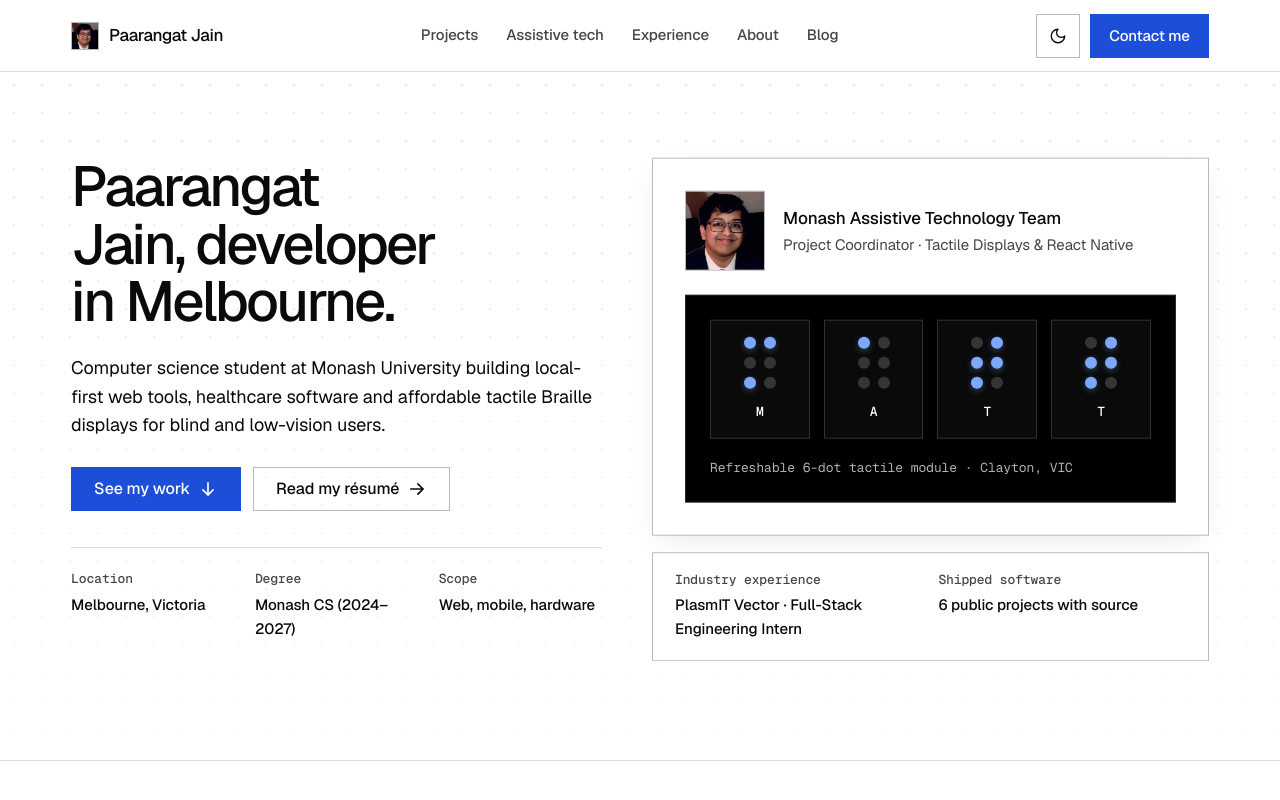
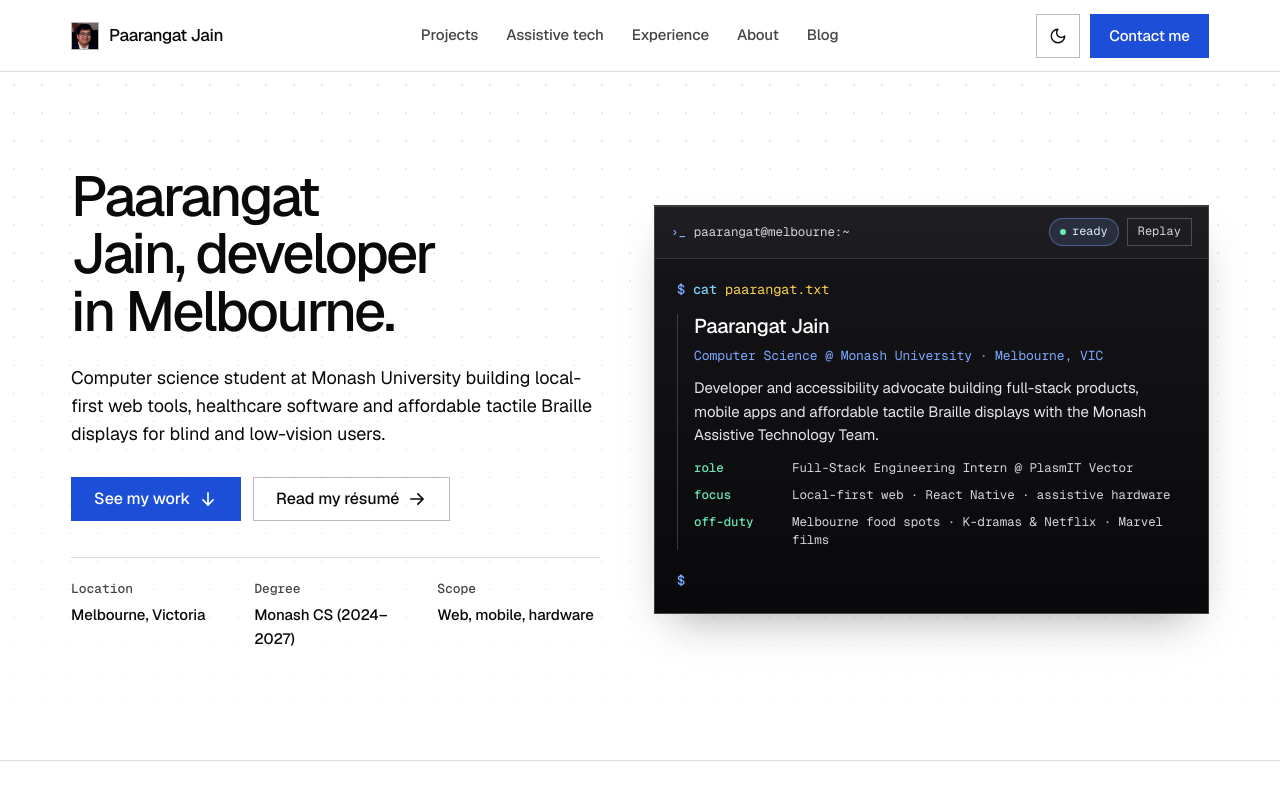
Before and after one commit to pjrus/p-jain-dev, a SvelteKit app: page / in a window 1280 px wide. Shown: the top 800 px of the page. Built offline with nearby package versions, Linux system fonts and the light colour scheme.

Commit message:
feat(hero): replace static RHS plate with personal single-tab auto-typing terminal

```diff
--- /dev/null
+++ b/src/lib/components/HeroTerminal.svelte
@@ -0,0 +1,170 @@
+<script>
+  import { onMount } from 'svelte';
+
+  const COMMAND = [
+    { type: 'cmd', text: 'cat' },
+    { type: 'str', text: ' paarangat.txt' },
+  ];
+
+  const LINES = [
+    { kind: 'name', key: '', text: 'Paarangat Jain' },
+    { kind: 'sub', key: '', text: 'Computer Science @ Monash University · Melbourne, VIC' },
+    {
+      kind: 'bio',
+      key: '',
+      text: 'Developer and accessibility advocate building full-stack products, mobile apps and affordable tactile Braille displays with the Monash Assistive Technology Team.',
+    },
+    { kind: 'kv', key: 'role', text: 'Full-Stack Engineering Intern @ PlasmIT Vector' },
+    { kind: 'kv', key: 'focus', text: 'Local-first web · React Native · assistive hardware' },
+    { kind: 'kv', key: 'off-duty', text: 'Melbourne food spots · K-dramas & Netflix · Marvel films' },
+  ];
+
+  const CMD_TOTAL = COMMAND.reduce((n, t) => n + t.text.length, 0);
+  const LINE_LENGTHS = LINES.map((l) => l.text.length);
+  const ALL_TOTAL = CMD_TOTAL + LINE_LENGTHS.reduce((a, b) => a + b, 0);
+
+  /**
+   * Slices syntax-highlighted command tokens to the first `count` characters.
+   * @param {number} count
+   */
+  function sliceCommand(count) {
+    let rem = Math.max(0, count);
+    const out = [];
+    for (const tok of COMMAND) {
+      if (rem <= 0) break;
+      const take = Math.min(tok.text.length, rem);
+      out.push({ type: tok.type, text: tok.text.slice(0, take) });
+      rem -= take;
+    }
+    return out;
+  }
+
+  let typedCount = $state(ALL_TOTAL);
+  let reducedMotion = $state(false);
+  let runId = 0;
+
+  let cmdTyped = $derived(sliceCommand(Math.min(typedCount, CMD_TOTAL)));
+  let isTypingCmd = $derived(typedCount < CMD_TOTAL);
+  let isDone = $derived(typedCount >= ALL_TOTAL);
+
+  let renderedLines = $derived.by(() => {
+    let offset = CMD_TOTAL;
+    return LINES.map((line, i) => {
+      const len = LINE_LENGTHS[i];
+      const shown = Math.min(len, Math.max(0, typedCount - offset));
+      const active = typedCount >= offset && typedCount < offset + len;
+      offset += len;
+      if (shown === 0 && !active) return null;
+      return { kind: line.kind, key: line.key, text: line.text.slice(0, shown), active };
+    }).filter((item) => item !== null);
+  });
+
+  function startTyping() {
+    runId += 1;
+    const currentRun = runId;
+    if (reducedMotion) {
+      typedCount = ALL_TOTAL;
+      return;
+    }
+    typedCount = 0;
+
+    function tick() {
+      if (currentRun !== runId) return;
+      if (typedCount >= ALL_TOTAL) return;
+      // Slightly snappier cadence on longer bio prose, crisp keystroke rhythm on command
+      const step = typedCount < CMD_TOTAL ? 1 : 2;
+      const delay = typedCount < CMD_TOTAL ? 52 : 20;
+      typedCount = Math.min(ALL_TOTAL, typedCount + step);
+      window.setTimeout(tick, delay);
+    }
+
+    window.setTimeout(tick, 220);
+  }
+
+  onMount(() => {
+    const mq = window.matchMedia('(prefers-reduced-motion: reduce)');
+    reducedMotion = mq.matches;
+    const onChange = () => {
+      reducedMotion = mq.matches;
+      if (reducedMotion) typedCount = ALL_TOTAL;
+    };
+    mq.addEventListener('change', onChange);
+
+    startTyping();
+
+    return () => {
+      runId += 1;
+      mq.removeEventListener('change', onChange);
+    };
+  });
+</script>
+
+<div class="terminal-frame" aria-label="Personal terminal bio for Paarangat Jain">
+  <div class="terminal-chrome">
+    <div class="terminal-identity">
+      <span class="terminal-mark" aria-hidden="true">›_</span>
+      <span class="terminal-host">paarangat@melbourne:~</span>
+    </div>
+
+    <div class="terminal-chrome-right">
+      <span class="terminal-status-pill">
+        <span class="terminal-status-dot" aria-hidden="true"></span>
+        <span>{isDone ? 'ready' : 'typing'}</span>
+      </span>
+      <button
+        type="button"
+        class="terminal-replay"
+        aria-label="Replay terminal introduction"
+        onclick={startTyping}
+      >
+        Replay
+      </button>
+    </div>
+  </div>
+
+  <div class="terminal-body">
+    <div class="term-cmd-line">
+      <span class="term-prompt" aria-hidden="true">$</span>
+      <span class="term-cmd-text">
+        {#each cmdTyped as tok}<span class={`tok-${tok.type}`}>{tok.text}</span>{/each}
+        {#if isTypingCmd}
+          <span class="term-cursor" aria-hidden="true"></span>
+        {/if}
+      </span>
+    </div>
+
+    {#if renderedLines.length > 0}
+      <div class="term-output">
+        {#each renderedLines as line}
+          {#if line.kind === 'name'}
+            <p class="term-name">
+              {line.text}{#if line.active}<span class="term-cursor" aria-hidden="true"></span>{/if}
+            </p>
+          {:else if line.kind === 'sub'}
+            <p class="term-sub">
+              {line.text}{#if line.active}<span class="term-cursor" aria-hidden="true"></span>{/if}
+            </p>
+          {:else if line.kind === 'bio'}
+            <p class="term-bio">
+              {line.text}{#if line.active}<span class="term-cursor" aria-hidden="true"></span>{/if}
+            </p>
+          {:else if line.kind === 'kv'}
+            <div class="term-kv">
+              <span class="term-kv-key">{line.key}</span>
+              <span class="term-kv-val">
+                {line.text}{#if line.active}<span class="term-cursor" aria-hidden="true"></span>{/if}
+              </span>
+            </div>
+          {/if}
+        {/each}
+      </div>
+    {/if}
+
+    {#if isDone}
+      <div class="term-cmd-line term-cmd-line--idle">
+        <span class="term-prompt" aria-hidden="true">$</span>
+        <span class="term-cursor" aria-hidden="true"></span>
+      </div>
+    {/if}
+  </div>
+</div>
--- a/src/routes/+page.svelte
+++ b/src/routes/+page.svelte
@@ -4,6 +4,7 @@
   import { encodeBrailleWord } from '$lib/braille.js';
   import ArrowIcon from '$lib/components/ArrowIcon.svelte';
   import BrailleWorkbench from '$lib/components/BrailleWorkbench.svelte';
+  import HeroTerminal from '$lib/components/HeroTerminal.svelte';
   import IconGithub from '$lib/components/IconGithub.svelte';
   import IconLinkedin from '$lib/components/IconLinkedin.svelte';
   import ProjectCard from '$lib/components/ProjectCard.svelte';
@@ -126,9 +127,6 @@
       nextEl?.focus();
     }
   }
-
-  // Live tactile cells spelling "M A T T" in the hero schematic plate
-  const heroBrailleRow = encodeBrailleWord('MATT');
 
   /** @type {HTMLElement | undefined} */
   let projectsActEl = $state();
@@ -429,53 +427,7 @@
     </div>
 
     <div class="hero-stage">
-      <div class="hero-plane hero-plane--plate" data-sc-parallax="-0.25">
-        <div class="tactile-specimen-card">
-          <div class="specimen-top">
-            <img
-              class="specimen-portrait"
-              src={`${base}/images/paarangat-jain.webp`}
-              alt="Paarangat Jain smiling in formal attire"
-              width="84"
-              height="84"
-              fetchpriority="high"
-            />
-            <div class="specimen-identity">
-              <p class="specimen-org">Monash Assistive Technology Team</p>
-              <p class="specimen-role">Project Coordinator · Tactile Displays &amp; React Native</p>
-            </div>
-          </div>
-
-          <div class="specimen-hardware" aria-hidden="true">
-            <div class="specimen-braille-strip">
-              {#each heroBrailleRow as cell}
-                <div class="specimen-cell">
-                  <span class="specimen-dots">
-                    {#each [1, 4, 2, 5, 3, 6] as dot}
-                      <span class="specimen-dot" class:is-up={cell.dots.includes(dot)}></span>
-                    {/each}
-                  </span>
-                  <span class="specimen-char">{cell.char}</span>
-                </div>
-              {/each}
-            </div>
-            <p class="specimen-coords">Refreshable 6-dot tactile module · Clayton, VIC</p>
-          </div>
-        </div>
-      </div>
-
-      <div class="hero-plane hero-plane--foreground" data-sc-parallax="0.22">
-        <div class="hero-evidence-bar">
-          <div>
-            <p class="meta-label">Industry experience</p>
-            <p class="evidence-value">PlasmIT Vector · Full-Stack Engineering Intern</p>
-          </div>
-          <div>
-            <p class="meta-label">Shipped software</p>
-            <p class="evidence-value">6 public projects with source</p>
-          </div>
-        </div>
-      </div>
+      <HeroTerminal />
     </div>
   </div>
 </section>
--- a/src/styles/hero.css
+++ b/src/styles/hero.css
@@ -35,8 +35,8 @@
   z-index: 2;
   display: grid;
   grid-template-columns: repeat(2, minmax(0, 1fr));
-  gap: 24px;
-  align-items: start;
+  gap: 28px;
+  align-items: center;
 }
 
 .hero-copy {
@@ -89,131 +89,243 @@
   color: var(--ink);
 }
 
-/* Layered dimensional visual stage (zero cross-edge spill, clean planes) */
+/* Personal single-tab auto-typing terminal (RHS of Hero) */
 .hero-stage {
   display: grid;
-  gap: 16px;
-  align-content: start;
-}
-
-.tactile-specimen-card {
-  display: grid;
-  gap: 24px;
-  padding: clamp(22px, 3vw, 32px);
-  border-radius: var(--r-lg);
-  border: 1px solid var(--line-strong);
-  background: var(--surface-raised);
-  box-shadow: var(--edge-light), var(--shadow-lg);
-}
-
-.specimen-top {
-  display: flex;
-  align-items: center;
-  gap: 18px;
-}
-
-.specimen-portrait {
-  width: 80px;
-  height: 80px;
-  border-radius: var(--r-md);
-  object-fit: cover;
-  flex-shrink: 0;
-  border: 1px solid var(--line-strong);
-}
-
-.specimen-identity {
-  display: grid;
-  gap: 4px;
+  align-content: center;
   min-width: 0;
 }
 
-.specimen-org {
-  font-size: 1.0625rem;
-  font-weight: 500;
-  color: var(--ink);
-  line-height: 1.3;
+.terminal-frame {
+  display: flex;
+  flex-direction: column;
+  border-radius: 0;
+  border: 1px solid rgba(255, 255, 255, 0.2);
+  background: linear-gradient(
+    180deg,
+    rgba(10, 10, 14, 0.95) 0%,
+    rgba(4, 4, 7, 0.98) 100%
+  );
+  backdrop-filter: blur(14px);
+  -webkit-backdrop-filter: blur(14px);
+  color: #f4f4f6;
+  box-shadow:
+    inset 0 1px 0 rgba(255, 255, 255, 0.14),
+    0 20px 44px -18px rgba(0, 0, 0, 0.36);
+  overflow: hidden;
 }
 
-.specimen-role {
-  font-size: var(--t-small);
-  color: var(--muted);
-  line-height: 1.4;
+:root[data-theme='dark'] .terminal-frame {
+  border-color: rgba(255, 255, 255, 0.24);
+  background: linear-gradient(
+    180deg,
+    rgba(14, 14, 20, 0.86) 0%,
+    rgba(6, 6, 10, 0.92) 100%
+  );
+  box-shadow:
+    inset 0 1px 0 rgba(255, 255, 255, 0.16),
+    0 22px 52px -18px rgba(0, 0, 0, 0.88);
 }
 
-.specimen-hardware {
-  display: grid;
-  gap: 18px;
-  padding: 24px;
-  border-radius: var(--r-md);
-  background: var(--inv-bg);
-  color: var(--inv-ink);
-  border: 1px solid var(--inv-line);
+.terminal-chrome {
+  display: flex;
+  align-items: center;
+  justify-content: space-between;
+  gap: 12px;
+  padding: 12px 16px;
+  border-bottom: 1px solid rgba(255, 255, 255, 0.12);
+  background: rgba(255, 255, 255, 0.03);
 }
 
-.specimen-braille-strip {
-  display: grid;
-  grid-template-columns: repeat(4, minmax(0, 1fr));
-  gap: 14px;
+.terminal-identity {
+  display: inline-flex;
+  align-items: center;
+  gap: 8px;
+  min-width: 0;
+  font-family: var(--font-mono);
+  font-size: 0.78125rem;
+  color: #d4d4dc;
 }
 
-.specimen-cell {
+.terminal-mark {
+  color: #7da8ff;
+  font-weight: 500;
+  flex-shrink: 0;
+}
+
+.terminal-host {
+  overflow: hidden;
+  text-overflow: ellipsis;
+  white-space: nowrap;
+}
+
+.terminal-chrome-right {
+  display: inline-flex;
+  align-items: center;
+  gap: 8px;
+  flex-shrink: 0;
+}
+
+.terminal-status-pill {
+  display: inline-flex;
+  align-items: center;
+  gap: 6px;
+  padding: 3px 10px;
+  border: 1px solid rgba(125, 168, 255, 0.42);
+  border-radius: var(--r-pill);
+  background: rgba(125, 168, 255, 0.12);
+  color: #dbeafe;
+  font-family: var(--font-mono);
+  font-size: 0.75rem;
+  white-space: nowrap;
+}
+
+.terminal-status-dot {
+  width: 6px;
+  height: 6px;
+  border-radius: 50%;
+  background: #6ee7b7;
+}
+
+.terminal-replay {
+  min-height: 28px;
+  padding: 0 10px;
+  border: 1px solid rgba(255, 255, 255, 0.22);
+  border-radius: 0;
+  background: transparent;
+  color: #d4d4dc;
+  font-family: var(--font-mono);
+  font-size: 0.75rem;
+  cursor: pointer;
+  transition:
+    border-color var(--m-out) var(--ease),
+    color var(--m-out) var(--ease),
+    background-color var(--m-out) var(--ease);
+}
+
+@media (hover: hover) and (pointer: fine) {
+  .terminal-replay:hover {
+    border-color: #7da8ff;
+    background: rgba(125, 168, 255, 0.14);
+    color: #ffffff;
+  }
+}
+
+.terminal-body {
   display: flex;
   flex-direction: column;
-  align-items: center;
-  gap: 12px;
-  padding: 16px 10px;
-  border-radius: var(--r-sm);
-  background: var(--inv-surface);
-  border: 1px solid var(--inv-line);
+  gap: 14px;
+  min-height: 312px;
+  padding: 20px 22px 22px;
+  font-family: var(--font-mono);
+  font-size: 0.84375rem;
+  line-height: 1.56;
 }
 
-.specimen-dots {
-  display: grid;
-  grid-template-columns: repeat(2, 12px);
-  grid-template-rows: repeat(3, 12px);
+.term-cmd-line {
+  display: flex;
+  align-items: baseline;
   gap: 8px;
+  flex-wrap: wrap;
 }
 
-.specimen-dot {
-  width: 12px;
-  height: 12px;
-  border-radius: 50%;
-  background: rgba(247, 247, 248, 0.18);
+.term-cmd-line--idle {
+  margin-top: auto;
+  padding-top: 6px;
 }
 
-.specimen-dot.is-up {
-  background: var(--inv-accent);
-  box-shadow: 0 2px 6px rgba(125, 168, 255, 0.35);
+.term-prompt {
+  color: #7da8ff;
+  font-weight: 500;
+  user-select: none;
 }
 
-.specimen-char {
-  font-family: var(--font-mono);
-  font-size: var(--t-label);
-  font-weight: 500;
-  color: var(--inv-ink);
+.term-cmd-text {
+  color: #ffffff;
 }
 
-.specimen-coords {
-  font-family: var(--font-mono);
-  font-size: var(--t-label);
-  color: var(--inv-muted);
+.tok-cmd {
+  color: #7dd3fc;
+  font-weight: 500;
 }
 
-.hero-evidence-bar {
-  display: grid;
-  grid-template-columns: repeat(2, minmax(0, 1fr));
-  gap: 16px;
-  padding: 18px 22px;
-  border-radius: var(--r-md);
-  border: 1px solid var(--line-strong);
-  background: var(--surface);
+.tok-str {
+  color: #fcd34d;
 }
 
-.evidence-value {
-  margin-top: 4px;
-  font-size: var(--t-small);
+.term-output {
+  display: grid;
+  gap: 8px;
+  padding-left: 16px;
+  border-left: 1px solid rgba(125, 168, 255, 0.3);
+}
+
+.term-name {
+  font-family: var(--font-display);
+  font-size: 1.25rem;
   font-weight: 500;
-  color: var(--ink);
+  letter-spacing: -0.02em;
+  color: #ffffff;
+  line-height: 1.25;
+}
+
+.term-sub {
+  color: #7da8ff;
+  font-size: 0.8125rem;
+  line-height: 1.45;
+}
+
+.term-bio {
+  margin-top: 2px;
+  margin-bottom: 4px;
+  color: #e4e4ec;
+  font-family: var(--font-text);
+  font-size: 0.9375rem;
+  line-height: 1.58;
+}
+
+.term-kv {
+  display: grid;
+  grid-template-columns: 5.5rem minmax(0, 1fr);
+  gap: 10px;
+  font-size: 0.78125rem;
+  line-height: 1.5;
+}
+
+.term-kv-key {
+  color: #6ee7b7;
+  font-weight: 500;
+}
+
+.term-kv-val {
+  color: #d4d4dc;
+}
+
+.term-cursor {
+  display: inline-block;
+  width: 8px;
+  height: 14px;
+  margin-left: 2px;
+  vertical-align: -2px;
+  background: #7da8ff;
+  animation: terminal-blink 1.05s steps(2, start) infinite;
+}
+
+@keyframes terminal-blink {
+  0%,
+  49% {
+    opacity: 1;
+  }
+  50%,
+  100% {
+    opacity: 0;
+  }
+}
+
+@media (prefers-reduced-motion: reduce) {
+  .term-cursor {
+    animation: none;
+  }
 }
 
 /* ============================================================================
@@ -593,32 +705,23 @@ html.m-enter-done .hero-copy > *:nth-child(4) {
     padding-top: 16px;
   }
 
-  .specimen-braille-strip {
-    gap: 8px;
+  .terminal-chrome {
+    padding: 10px 12px;
   }
 
-  .specimen-cell {
-    padding: 12px 6px;
+  .terminal-body {
+    min-height: 296px;
+    padding: 16px 14px;
+    font-size: 0.78125rem;
   }
 
-  .specimen-dots {
-    grid-template-columns: repeat(2, 9px);
-    grid-template-rows: repeat(3, 9px);
-    gap: 6px;
+  .term-output {
+    padding-left: 12px;
   }
 
-  .specimen-dot {
-    width: 9px;
-    height: 9px;
-  }
-
-  .hero-evidence-bar {
+  .term-kv {
     grid-template-columns: 1fr;
-  }
-
-  .statement {
-    min-height: 0;
-    padding-block: 72px;
+    gap: 2px;
   }
 }
 
```
